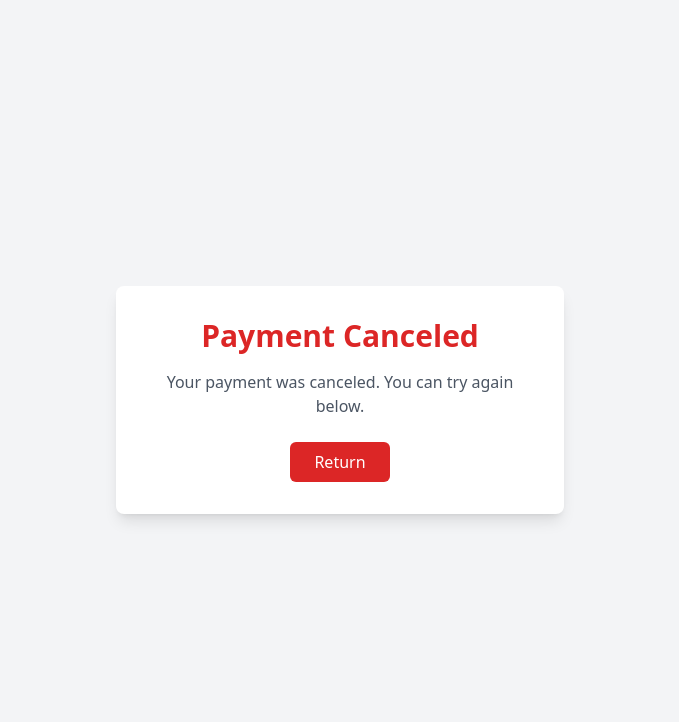
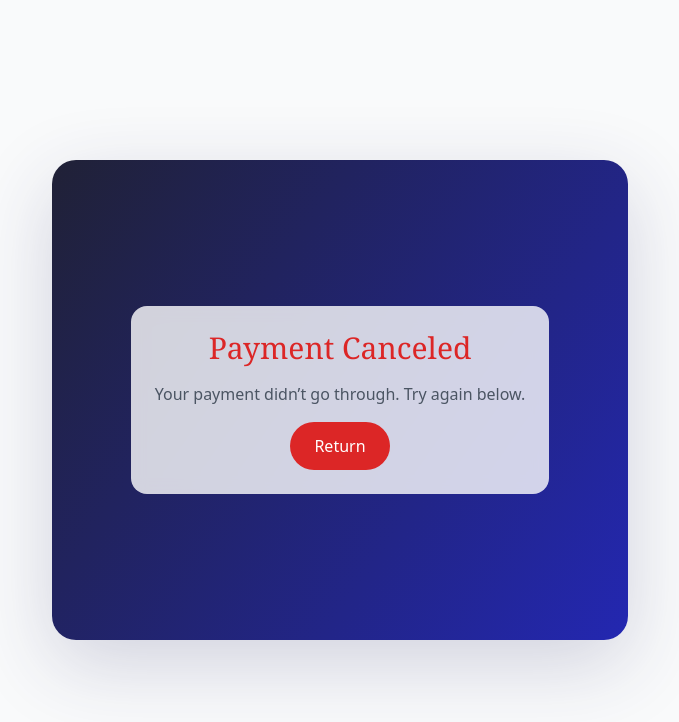
Before and after one commit to BNDRLLC/GenIQ, a website: page cancel.html in a window 1280 px wide. Shown: the whole page, without its empty margins (300-979 px from the left). Drawn offline with nearby package versions, Linux system fonts and the light colour scheme.

Commit message:
Update cancel.html

```diff
--- a/cancel.html
+++ b/cancel.html
@@ -1,17 +1,43 @@
 <!DOCTYPE html>
 <html lang="en">
 <head>
-  <meta charset="UTF-8" />
+  <meta charset="UTF-8"/>
   <meta name="viewport" content="width=device-width, initial-scale=1.0"/>
-  <title>Payment Canceled</title>
-  <link href="https://fonts.googleapis.com/css2?family=IBM+Plex+Sans:wght@400;600&display=swap" rel="stylesheet"/>
+  <title>GenIQ – Payment Canceled</title>
+  <link href="https://fonts.googleapis.com/css2?family=Merriweather:wght@400;700&display=swap" rel="stylesheet"/>
   <script src="https://cdn.tailwindcss.com"></script>
+
+  <style>
+    .luxury-hero {
+      min-height: 60vh;
+      background: linear-gradient(125deg, #202136 0%, #2327b1 100%);
+      background-size: cover;
+      background-position: center;
+      border-radius: 1.5rem;
+      overflow: hidden;
+      box-shadow: 0 24px 80px rgba(40,40,100,0.19);
+      transition: background-position 0.2s ease-out;
+    }
+  </style>
 </head>
-<body class="bg-gray-100 font-sans min-h-screen flex items-center justify-center">
-  <div class="bg-white shadow-lg rounded-lg p-8 text-center max-w-md">
-    <h1 class="text-3xl font-semibold text-red-600 mb-4">Payment Canceled</h1>
-    <p class="text-gray-600">Your payment was canceled. You can try again below.</p>
-    <a href="/" class="mt-6 inline-block bg-red-600 text-white px-6 py-2 rounded-md hover:bg-red-700 transition">Return</a>
+<body class="bg-gray-50 font-sans flex items-center justify-center min-h-screen">
+  <div class="luxury-hero w-full max-w-xl mx-auto p-8 flex items-center justify-center">
+    <div class="text-center bg-white/80 backdrop-blur rounded-2xl p-6 space-y-4">
+      <h1 class="font-serif text-3xl text-red-600">Payment Canceled</h1>
+      <p class="text-gray-600">Your payment didn’t go through. Try again below.</p>
+      <a href="/"
+         class="inline-block bg-red-600 text-white px-6 py-3 rounded-full transform transition hover:-translate-y-1 hover:shadow-xl">
+        Return
+      </a>
+    </div>
   </div>
+
+  <script>
+    const hero = document.querySelector('.luxury-hero');
+    window.addEventListener('scroll', ()=> {
+      const y = window.scrollY;
+      hero.style.backgroundPosition = `center ${-y/8}px`;
+    });
+  </script>
 </body>
 </html>
```
